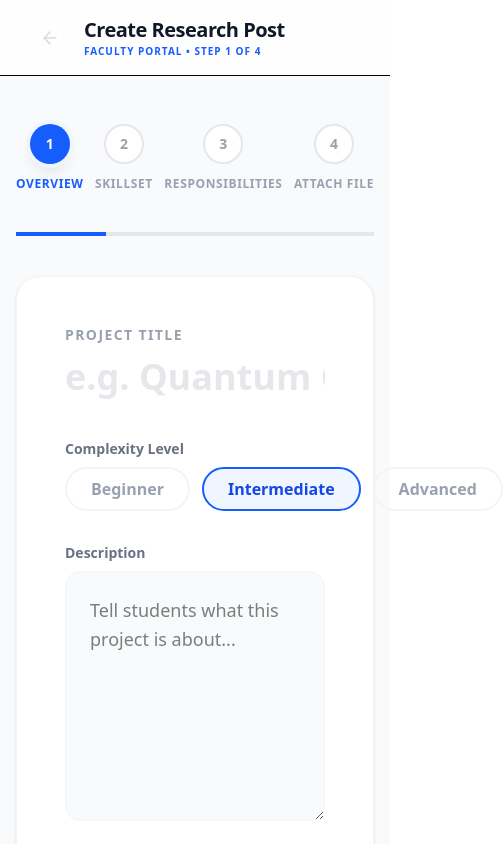
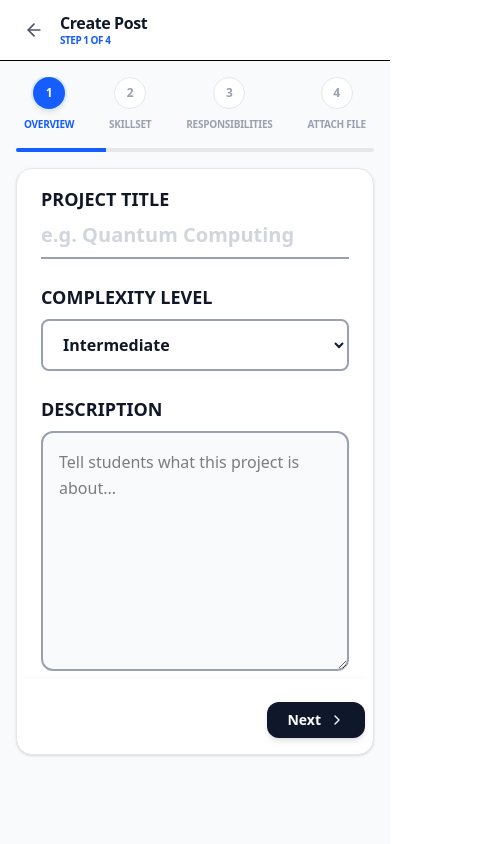
Before and after one commit to pranjal-kumar-0/abhyudaya, a Next.js app: page /create-post in a window 390 px wide. Shown: the top 844 px of the page, 503 px wide, since content can reach past the window. Built offline with nearby package versions, Linux system fonts and the light colour scheme.

Commit message:
made create-post responsive

```diff
--- a/app/create-post/page.tsx
+++ b/app/create-post/page.tsx
@@ -36,20 +36,23 @@ const CreatePostPage = () => {
   const progress = ((currentStep + 1) / steps.length) * 100;
 
   return (
-    <div className="min-h-screen bg-slate-50 pb-20 font-sans">
-      <nav className="sticky top-0 z-30 bg-white/80 backdrop-blur-md border-b px-8 py-4 flex justify-between items-center">
-        <div className="flex items-center gap-4">
+    <div className="min-h-screen bg-slate-50 pb-10 font-sans transition-colors duration-300">
+      {/* Top Navigation - Sticky & Responsive */}
+      <nav className="sticky top-0 z-30 bg-white/90 backdrop-blur-md border-b px-4 md:px-8 py-3 md:py-4 flex justify-between items-center">
+        <div className="flex items-center gap-2 md:gap-4">
           <button
-            onClick={prevStep}
-            disabled={currentStep === 0}
-            className="p-2 rounded-xl hover:bg-gray-100 disabled:opacity-20 transition-colors"
+            onClick={() => window.history.back()}
+            className="p-2 rounded-xl hover:bg-gray-100 disabled:opacity-0 transition-all"
+            aria-label="Go back"
           >
-            <ArrowLeft size={20} className="text-gray-600" />
+            <ArrowLeft className="text-gray-600 size-5 md:size-6" />
           </button>
           <div>
-            <h2 className="text-xl font-bold text-gray-900 tracking-tight">Create Research Post</h2>
-            <p className="text-[10px] text-blue-600 uppercase tracking-widest font-bold">
-              Faculty Portal &bull; Step {currentStep + 1} of {steps.length}
+            <h2 className="text-base md:text-xl font-bold text-gray-900 tracking-tight leading-tight">
+              Create Post
+            </h2>
+            <p className="text-[10px] md:text-xs text-blue-600 uppercase tracking-tighter md:tracking-widest font-bold">
+              Step {currentStep + 1} of {steps.length}
             </p>
           </div>
         </div>
@@ -57,48 +60,60 @@ const CreatePostPage = () => {
         {currentStep === steps.length - 1 && (
           <button
             onClick={() => console.log(formData)}
-            className="flex items-center gap-2 bg-blue-600 hover:bg-blue-700 text-white px-8 py-2.5 rounded-full font-bold shadow-lg shadow-blue-200 transition-all hover:-translate-y-0.5"
+            className="flex items-center gap-2 bg-blue-600 hover:bg-blue-700 text-white px-4 py-2 md:px-8 md:py-2.5 rounded-full text-sm md:text-base font-bold shadow-lg shadow-blue-200 transition-all active:scale-95"
           >
-            <Send size={16} />
-            Publish Post
+            <Send className="size-4 md:size-5" />
+            <span className="hidden sm:inline">Publish Post</span>
+            <span className="sm:hidden">Publish</span>
           </button>
         )}
       </nav>
 
-      <main className="max-w-4xl mx-auto mt-12 px-4">
+      {/* Main Container */}
+      <main className="mx-auto px-4 sm:px-6 lg:px-8 mt-4 md:mt-10">
+
+        {/* Stepper - Needs to handle overflow on mobile */}
+        <div className="overflow-x-auto md:pb-4 scrollbar-hide">
+          <div className="md:min-w-full">
             <StepperPage steps={steps} currentStep={currentStep} />
-        {/* Top Progress Bar */}
-      <div className="mt-10 w-full h-1 bg-gray-200 z-50">
+          </div>
+        </div>
+
+        {/* Progress Bar - Thinner on mobile */}
+        <div className="mt-4 w-full h-1 md:h-1.5 bg-gray-200 rounded-full overflow-hidden">
           <div
             className="h-full bg-blue-600 transition-all duration-500 ease-out"
             style={{ width: `${progress}%` }}
           />
         </div>
 
-        <div className="mt-10 bg-white rounded-3xl shadow-sm border border-gray-100 p-12 min-h-[60vh] transition-all">
-          <div className="animate-in fade-in slide-in-from-bottom-4 duration-500">
+        {/* Form Content Card */}
+        <div className="mt-4 md:mt-10 bg-white rounded-2xl md:rounded-3xl shadow-sm border border-gray-200 py-4 px-2 md:p-12 min-h-[50vh] flex flex-col justify-between transition-all">
+
+          <div className="animate-in fade-in slide-in-from-bottom-2 duration-500">
             {currentStep === 0 && <OverviewPage formData={formData} setFormData={setFormData} />}
             {currentStep === 1 && <SkillsetPage formData={formData} setFormData={setFormData} />}
             {currentStep === 2 && <ResponsibilityPage formData={formData} setFormData={setFormData} />}
             {currentStep === 3 && <AttachFilePage formData={formData} setFormData={setFormData} />}
           </div>
 
-          <div className="flex justify-between items-center mt-16 pt-8 border-t border-gray-50">
+          {/* Footer Navigation */}
+          <div className="flex justify-between items-center md:mt-16 pt-6 md:pt-8 border-t border-gray-50">
             <button
               onClick={prevStep}
-              className={`flex items-center gap-2 px-6 py-3 rounded-xl font-bold transition-all ${
-                currentStep === 0 ? "invisible" : "text-gray-500 hover:bg-gray-100"
+              className={`flex items-center gap-2 px-4 py-2 md:px-6 md:py-3 rounded-xl font-bold transition-all text-sm md:text-base ${
+                currentStep === 0 ? "invisible" : "text-gray-500 bg-gray-100 hover:bg-gray-200"
               }`}
             >
-              <ChevronLeft size={20} /> Back
+              <ChevronLeft className="size-4 md:size-5" /> Back
             </button>
 
             {currentStep < steps.length - 1 && (
               <button
                 onClick={nextStep}
-                className="flex items-center gap-2 bg-blue-600 hover:bg-blue-700 text-white px-8 py-3 rounded-xl font-bold transition-all shadow-md"
+                className="flex items-center gap-2 bg-slate-900 hover:bg-black text-white px-5 py-2 md:px-8 md:py-3 rounded-xl font-bold transition-all shadow-md text-sm md:text-base active:scale-95"
               >
-                Next Step <ChevronRight size={20} />
+                Next <span className="hidden sm:inline">Step</span> <ChevronRight className="size-4 md:size-5" />
               </button>
             )}
           </div>
@@ -108,4 +123,4 @@ const CreatePostPage = () => {
   );
 };
 
-export default CreatePostPage
+export default CreatePostPage;
--- a/components/create-post/overview.tsx
+++ b/components/create-post/overview.tsx
@@ -7,20 +7,25 @@ type Props = {
 
 const OverviewPage = ({ formData, setFormData }: Props) => {
   return (
-    <div className="space-y-8">
+    <div className="space-y-6 md:space-y-8 px-4 md:px-0">
       <div>
-        <label className="block text-sm font-bold text-gray-400 uppercase tracking-widest mb-3">Project Title</label>
+        <label className="block text-lg md:text-xl font-bold text-gray-900 uppercase md:tracking-widest mb-2 md:mb-3">
+          Project Title
+        </label>
         <input
-          placeholder="e.g. Quantum Computing Simulation"
-          className="w-full text-4xl font-black outline-none border-b-2 border-transparent focus:border-blue-600 transition-all pb-2 placeholder:text-gray-200"
+          placeholder="e.g. Quantum Computing"
+          className="w-full text-xl sm:text-2xl md:text-4xl font-black outline-none border-b-2 border-gray-400 focus:border-blue-600 transition-all pb-2 placeholder:text-gray-300 break-words"
           value={formData.title}
           onChange={(e) => setFormData({ ...formData, title: e.target.value })}
         />
       </div>
 
       <div className="flex flex-col gap-2">
-        <label className="text-sm font-bold text-gray-500">Complexity Level</label>
-        <div className="flex gap-3">
+        <label className="text-lg md:text-xl font-bold text-gray-900 uppercase md:tracking-widest">
+          Complexity Level
+        </label>
+
+        <div className="hidden md:flex gap-3">
           {["Beginner", "Intermediate", "Advanced"].map((level) => (
             <button
               key={level}
@@ -28,20 +33,33 @@ const OverviewPage = ({ formData, setFormData }: Props) => {
               className={`px-6 py-2 rounded-full border-2 transition-all font-semibold ${
                 formData.difficulty === level
                 ? "border-blue-600 bg-blue-50 text-blue-700"
-                : "border-gray-100 text-gray-400 hover:border-gray-200"
+                : "border-gray-400 text-gray-500 hover:border-gray-300"
               }`}
             >
               {level}
             </button>
           ))}
         </div>
+
+        <select
+          className="md:hidden w-full px-4 py-3 border-2 border-gray-400 rounded-lg bg-white text-gray-900 font-semibold outline-none focus:border-blue-600 focus:ring-4 focus:ring-blue-50 transition-all"
+          value={formData.difficulty}
+          onChange={(e) => setFormData({ ...formData, difficulty: e.target.value })}
+        >
+          <option value="">Select difficulty level</option>
+          <option value="Beginner">Beginner</option>
+          <option value="Intermediate">Intermediate</option>
+          <option value="Advanced">Advanced</option>
+        </select>
       </div>
 
       <div>
-        <label className="block text-sm font-bold text-gray-500 mb-2">Description</label>
+        <label className="block text-lg md:text-xl font-bold text-gray-900 uppercase md:tracking-widest mb-2 md:mb-3">
+          Description
+        </label>
         <textarea
           placeholder="Tell students what this project is about..."
-          className="w-full min-h-[250px] p-6 bg-gray-50 border border-gray-100 rounded-2xl focus:bg-white focus:ring-4 focus:ring-blue-50 focus:border-blue-200 outline-none transition-all text-lg leading-relaxed"
+          className="w-full min-h-60 md:min-h-70 p-4 md:p-6 bg-gray-50 border-2 border-gray-400 rounded-xl md:rounded-2xl focus:bg-white focus:ring-4 focus:ring-blue-50 outline-none transition-all text-base md:text-lg leading-relaxed"
           value={formData.description}
           onChange={(e) => setFormData({ ...formData, description: e.target.value })}
         />
@@ -50,4 +68,4 @@ const OverviewPage = ({ formData, setFormData }: Props) => {
   );
 };
 
-export default OverviewPage
+export default OverviewPage;
--- a/components/create-post/responsibility.tsx
+++ b/components/create-post/responsibility.tsx
@@ -8,34 +8,20 @@ type Props = {
 
 const ResponsibilityPage = ({ formData, setFormData }: Props) => {
   return (
-    <div className="space-y-8 animate-in fade-in slide-in-from-bottom-4 duration-500">
-      {/* Header Section */}
-      <div className="flex items-start gap-4">
-        <div className="bg-blue-100 p-3 rounded-2xl text-blue-600">
-          <Layers size={28} />
-        </div>
-        <div>
-          <h3 className="text-2xl font-bold text-gray-900">Student Responsibilities</h3>
-          <p className="text-gray-500 mt-1">
-            Define the specific tasks and expectations for the research assistant.
-          </p>
-        </div>
-      </div>
+    <div className="space-y-6 md:space-y-8 px-4 md:px-0">
+      <label className="block text-lg md:text-xl font-bold text-gray-900 uppercase md:tracking-widest mb-3">
+        Student Responsibilities
+      </label>
 
-      {/* Input Area */}
       <div className="relative group">
         <label className="block text-xs font-bold text-gray-400 uppercase tracking-widest mb-3 ml-1">
           Expectations & Deliverables
         </label>
         <textarea
           placeholder="Example:
-• Conduct weekly literature reviews
-• Maintain the project's Python codebase
-• Assist in drafting the final research paper"
-          className="w-full min-h-[300px] p-6 bg-gray-50 border-2 border-gray-100 rounded-[24px]
-                     focus:bg-white focus:border-blue-200 focus:ring-4 focus:ring-blue-50
-                     outline-none transition-all text-lg leading-relaxed text-gray-700
-                     placeholder:text-gray-300 resize-none"
+          • Maintain the codebase
+          • Draft research paper"
+          className="w-full min-h-60 md:min-h-70 p-4 md:p-6 bg-gray-50 border-2 border-gray-400 rounded-xl md:rounded-2xl focus:bg-white focus:ring-4 focus:ring-blue-50 outline-none transition-all text-base md:text-lg leading-relaxed placeholder:text-gray-400 resize-none"
           value={formData.responsibilities}
           onChange={(e) =>
             setFormData({
@@ -44,12 +30,6 @@ const ResponsibilityPage = ({ formData, setFormData }: Props) => {
             })
           }
         />
-
-        {/* Helper Tip */}
-        <div className="absolute bottom-4 right-6 flex items-center gap-2 text-gray-400 text-sm pointer-events-none opacity-0 group-focus-within:opacity-100 transition-opacity">
-          <CheckCircle2 size={14} className="text-green-500" />
-          <span>Bullet points work best for clarity</span>
-        </div>
       </div>
     </div>
   );
--- a/components/create-post/stepper.tsx
+++ b/components/create-post/stepper.tsx
@@ -5,28 +5,31 @@ type Props = {
 
 const StepperPage = ({ steps, currentStep }: Props) => {
   return (
-    <div className="relative flex justify-between items-center max-w-2xl mx-auto">
-      {/* Background Line */}
-      <div className="absolute top-5 left-0 w-full h-[2px] bg-gray-100 -z-10" />
+    <div className="relative flex justify-between items-center w-full max-w-3xl mx-auto px-2">
+      {/* Background Line - adjusted top position responsively */}
+      <div className="absolute top-4 md:top-5 left-0 w-full h-0.5 bg-gray-200 -z-10" />
 
       {steps.map((step, index) => {
         const isActive = index === currentStep;
         const isCompleted = index < currentStep;
 
         return (
-          <div key={step} className="flex flex-col items-center gap-3">
+          <div key={step} className="flex flex-col items-center gap-2 md:gap-3">
+            {/* Circle: h-8 on mobile, h-10 on desktop */}
             <div
-              className={`h-10 w-10 rounded-full flex items-center justify-center text-sm font-bold transition-all duration-300 ring-4 ${
+              className={`h-8 w-8 md:h-10 md:w-10 rounded-full flex items-center justify-center text-xs md:text-sm font-bold transition-all duration-300 ring-2 md:ring-4 ${
                 isActive
-                  ? "bg-blue-600 text-white ring-blue-50 shadow-lg"
+                  ? "bg-blue-600 text-white ring-blue-100 shadow-md"
                   : isCompleted
                     ? "bg-green-500 text-white ring-green-50"
-                    : "bg-white border-2 border-gray-200 text-gray-400 ring-transparent"
+                    : "bg-white text-gray-400 ring-transparent border border-gray-200"
               }`}
             >
               {isCompleted ? "✓" : index + 1}
             </div>
-            <span className={`text-xs font-bold uppercase tracking-wider transition-colors ${
+
+            {/* Label: text-[10px] on mobile, text-xs on desktop */}
+            <span className={`text-[10px] md:text-xs font-bold uppercase tracking-tight md:tracking-wider transition-colors text-center ${
               isActive ? "text-blue-600" : "text-gray-400"
             }`}>
               {step}
@@ -38,4 +41,4 @@ const StepperPage = ({ steps, currentStep }: Props) => {
   );
 };
 
-export default StepperPage
+export default StepperPage;
```
Also changed, not shown: components/create-post/attach-file.tsx (+11 -7 lines), components/create-post/skillset.tsx (+16 -11 lines). Lines whose indentation alone changed are shown as unchanged.
